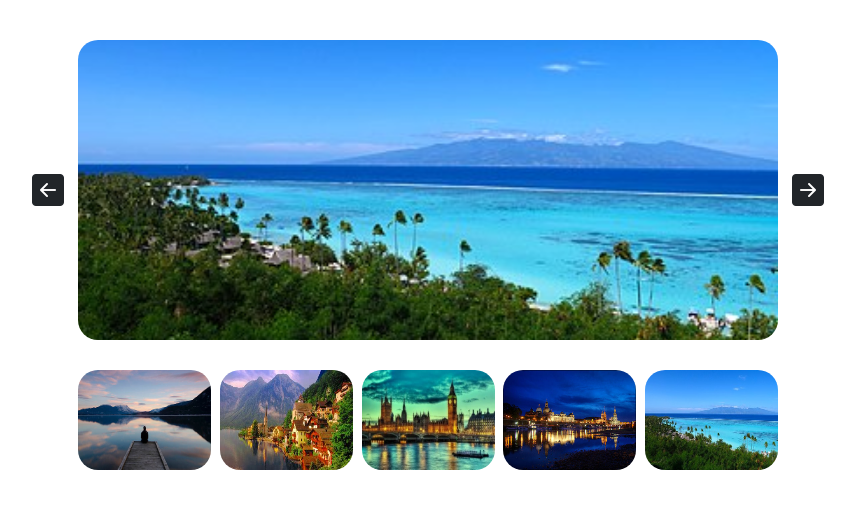
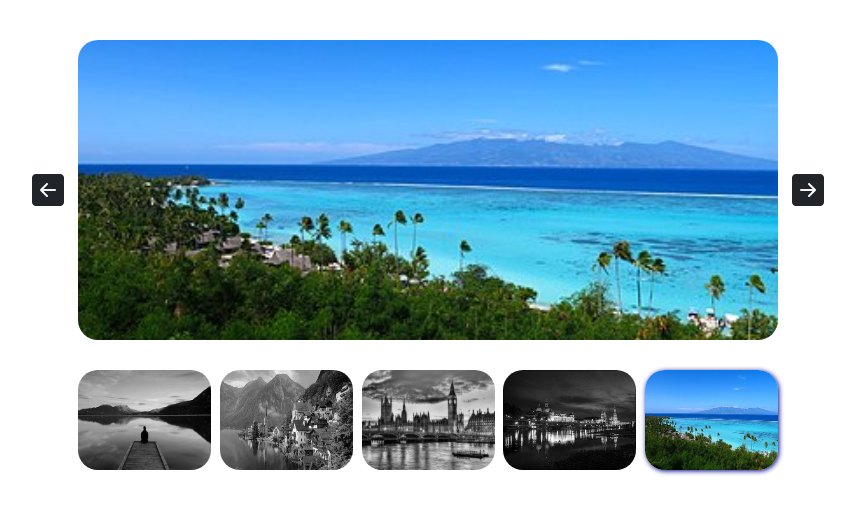
Before and after one commit to torone89/js-array-carousel, a plain HTML site: page index.html in a window 1280 px wide. Both pictures are taken after a click on the icon 260 px from the left and 190 px from the top of the page. Shown: the whole page, without its empty margins (212-1067 px from the left). Drawn offline with nearby package versions, Linux system fonts and the light colour scheme.

Commit message:
Bonus 2 Completo

```diff
--- a/css/style.css
+++ b/css/style.css
@@ -69,10 +69,10 @@
     width: 19%;
     height: 100px;
     border-radius: 20px;
-    filter: grayscale(0);
+    filter: grayscale(1);
 }
 
-#thumb img.item.active {
+#thumb img.scaleactive {
     filter: grayscale(0);
-    box-shadow: 0 0 5 darkblue;
+    box-shadow: 1px 1px 5px darkblue;
 }
--- a/js/script.js
+++ b/js/script.js
@@ -48,17 +48,20 @@ for (let i = 0; i < sources.length; i++) {
 
     contenitore.innerHTML += `<img class="item" src="${sources[i]}" alt="immagine-${i}">`
 
-    thumbnails.innerHTML += `<img src="${sources[i]}" alt="immagine-${i}">`
-
-
+    thumbnails.innerHTML += `<img class="scale" src="${sources[i]}" alt="immagine-${i}">`
 
 }
 
+// Prendo le classi item&scale dal css per attivare disattivare stili sulle immagini
+
 document.getElementsByClassName('item')[activeIndex].classList.add('active');
+
+document.getElementsByClassName('scale')[activeIndex].classList.add('scaleactive');
 
 
 // MILESTONE 3
 // Al click dell'utente sulle frecce, l'immagine attiva cambia e diventa visibile nello slider, prendendo il posto della precedente.
+// e sul thumbnail cambia il grayscale e si aggiunge una boxshadow
 
 // Aggiungo i bottoni
 
@@ -71,6 +74,7 @@ console.log(prima, dopo)
 dopo.addEventListener('click', function () {
     //rimuovo la classe active
     document.querySelector(".active").classList.remove('active')
+    document.querySelector(".scaleactive").classList.remove('scaleactive')
 
     // incremento activindex
     activeIndex++;
@@ -84,6 +88,7 @@ dopo.addEventListener('click', function () {
 
     // aggiungo la classe active
     document.getElementsByClassName('item')[activeIndex].classList.add('active');
+    document.getElementsByClassName('scale')[activeIndex].classList.add('scaleactive');
 })
 
 // BONUS 1:
@@ -95,7 +100,7 @@ dopo.addEventListener('click', function () {
 prima.addEventListener('click', function () {
     //rimuovo la classe active
     document.querySelector(".active").classList.remove('active')
-
+    document.querySelector(".scaleactive").classList.remove('scaleactive')
 
     // RIPARTO DA 0 quando arrivo in fondo alle immagini
     activeIndex--
@@ -106,4 +111,5 @@ prima.addEventListener('click', function () {
 
     // aggiungo la classe active
     document.getElementsByClassName('item')[activeIndex].classList.add('active');
+    document.getElementsByClassName('scale')[activeIndex].classList.add('scaleactive');
 })
```
